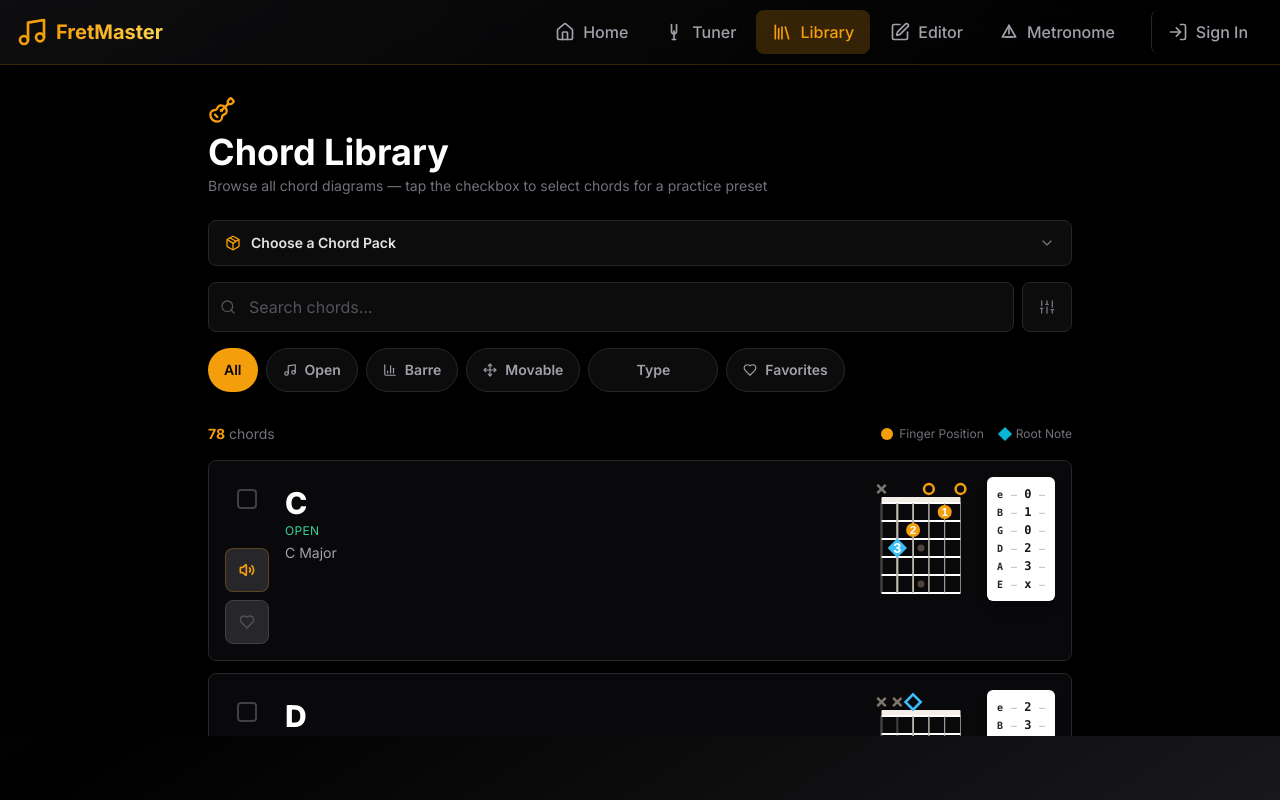
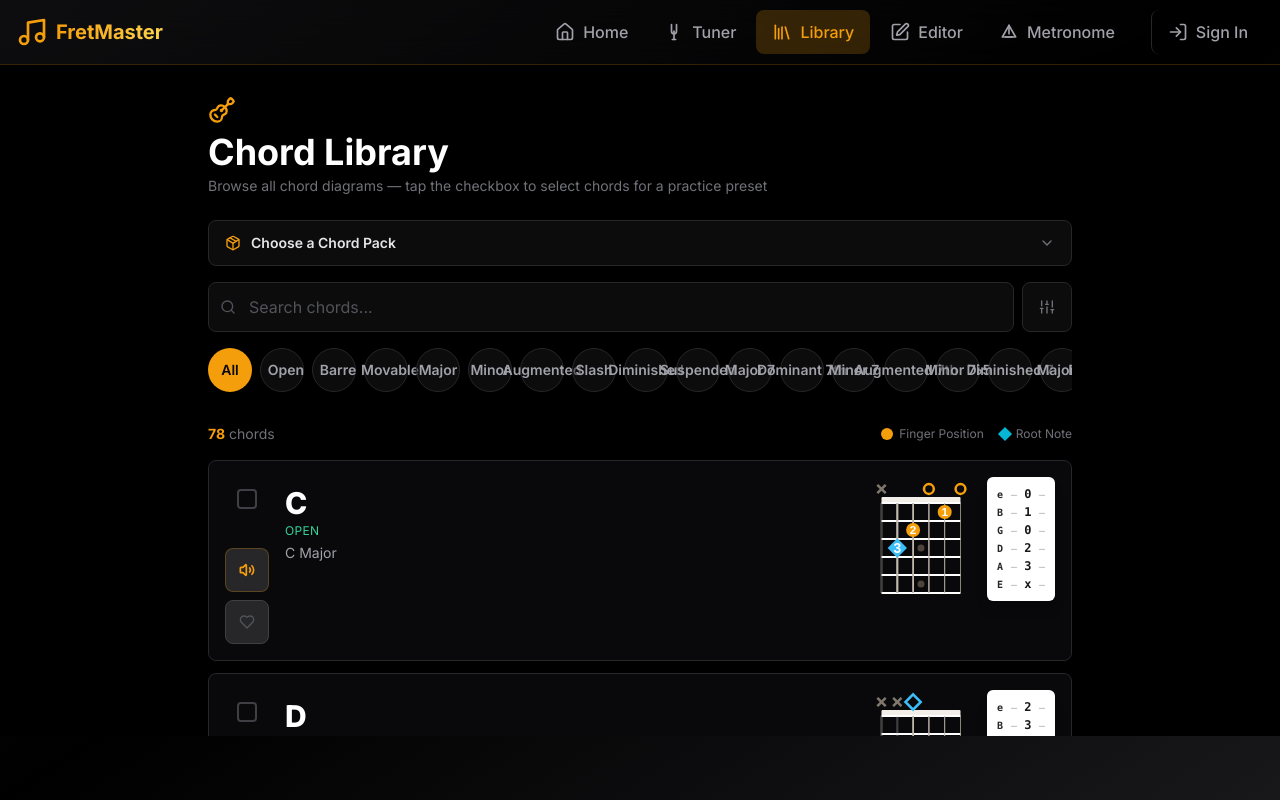
Before and after one commit to randysoller/onspace-9bg96c-13939, a React (Vite) app: page /library in a window 1280 px wide. Built offline with nearby package versions, Linux system fonts and the light colour scheme.

Commit message:
Upgrade Type filter to multi-select pills

```diff
--- a/src/pages/ChordLibrary.tsx
+++ b/src/pages/ChordLibrary.tsx
@@ -170,16 +170,21 @@ export default function ChordLibrary() {
     clearCategories: storeClearCategories,
     filterTypes,
     setFilterTypes,
+    toggleType: storeToggleType,
     activeLibraryPresetId,
     setActiveLibraryPreset,
     savedScrollY,
     setSavedScrollY,
   } = useChordLibraryStore();
 
-  // Derive single-select value from the persisted filterTypes array
-  const filterType: ChordType | 'all' = filterTypes.length === 1 ? filterTypes[0] : 'all';
-  const setFilterType = (val: ChordType | 'all') =>
-    setFilterTypes(val === 'all' ? [] : [val]);
+  // Type filter order — matches ChordEditor's EDITABLE_TYPES list
+  const TYPE_FILTER_ORDER: ChordType[] = [
+    'major', 'minor', 'augmented', 'slash', 'diminished', 'suspended',
+    'major7', 'dominant7', 'minor7', 'aug7', 'halfDim7', 'dim7',
+    'major9', '9th', 'minor9',
+    'major11', '11th', 'minor11',
+    'major13', '13th', 'minor13',
+  ];
 
   // Derived mutable set from persisted array
   const selectedChords = useMemo(() => new Set(selectedChordIds), [selectedChordIds]);
@@ -288,13 +293,13 @@ export default function ChordLibrary() {
         filterCategories.includes(chord.category as any);
 
       const typeMatch =
-        filterType === 'all' || chord.type === filterType;
+        filterTypes.length === 0 || filterTypes.includes(chord.type as ChordType);
 
       const favoriteMatch = !showFavoritesOnly || favoriteIds.has(chord.id);
 
       return searchMatch && categoryMatch && typeMatch && favoriteMatch;
     });
-  }, [allChords, searchQuery, filterCategories, filterType, showFavoritesOnly, favoriteIds]);
+  }, [allChords, searchQuery, filterCategories, filterTypes, showFavoritesOnly, favoriteIds]);
 
   // ── Handlers ────────────────────────────────────────────────────────────────
 
@@ -803,41 +808,21 @@ export default function ChordLibrary() {
             Movable
           </button>
 
-          {/* Type filter dropdown — same label set as ChordEditor */}
-          <select
-            value={filterType}
-            onChange={e => setFilterType(e.target.value as ChordType | 'all')}
-            style={{ textAlign: 'center', textAlignLast: 'center' }}
-          className={`px-3 py-2 rounded-full font-semibold text-sm whitespace-nowrap transition-all border appearance-none cursor-pointer ${
-              filterType !== 'all'
-                ? 'bg-amber-500 text-zinc-950 border-amber-500'
-                : 'bg-zinc-900/50 text-zinc-400 border-zinc-800 hover:border-zinc-700'
-            }`}
-            aria-label="Filter by chord type"
-          >
-            <option value="all">Type</option>
-            <option value="major">Major</option>
-            <option value="minor">Minor</option>
-            <option value="augmented">Augmented</option>
-            <option value="slash">Slash</option>
-            <option value="diminished">Diminished</option>
-            <option value="suspended">Suspended</option>
-            <option value="major7">Major 7</option>
-            <option value="dominant7">Dominant 7th</option>
-            <option value="minor7">Minor 7</option>
-            <option value="aug7">Augmented 7th</option>
-            <option value="halfDim7">Minor 7♭5</option>
-            <option value="dim7">Diminished 7</option>
-            <option value="major9">Major 9</option>
-            <option value="9th">Dominant 9th</option>
-            <option value="minor9">Minor 9</option>
-            <option value="major11">Major 11</option>
-            <option value="11th">Dominant 11th</option>
-            <option value="minor11">Minor 11</option>
-            <option value="major13">Major 13</option>
-            <option value="13th">Dominant 13th</option>
-            <option value="minor13">Minor 13</option>
-          </select>
+          {/* Type filter pills — multi-select, same scrollable row as category pills */}
+          {TYPE_FILTER_ORDER.map((type) => (
+            <button
+              key={type}
+              onClick={() => storeToggleType(type)}
+              className={`px-4 py-2 rounded-full font-semibold text-sm whitespace-nowrap transition-all ${
+                filterTypes.includes(type)
+                  ? 'bg-amber-500 text-zinc-950'
+                  : 'bg-zinc-900/50 text-zinc-400 border border-zinc-800 hover:border-zinc-700'
+              }`}
+              aria-pressed={filterTypes.includes(type)}
+            >
+              {CHORD_TYPE_LABELS[type]}
+            </button>
+          ))}
 
 
           <button
```
